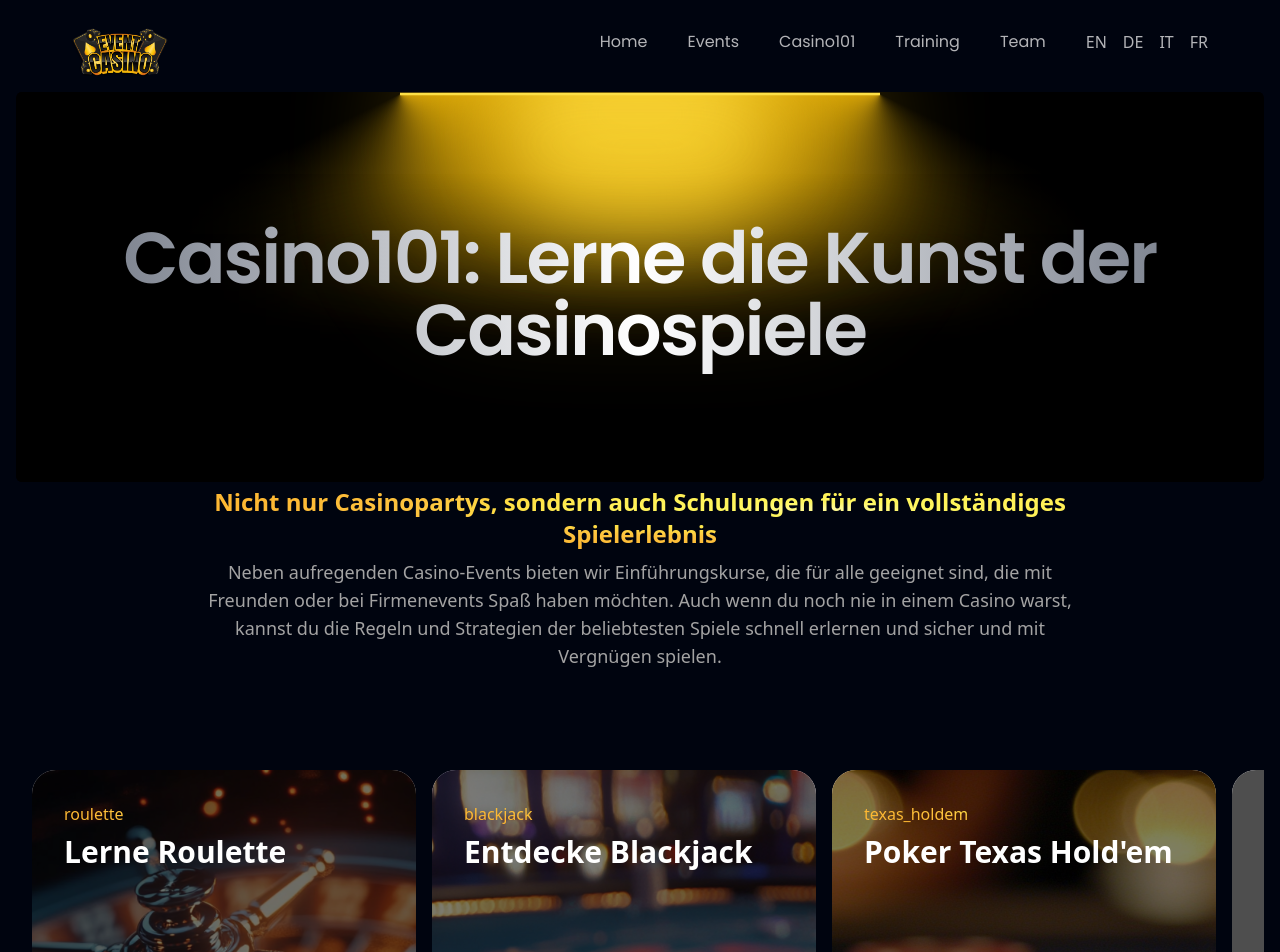
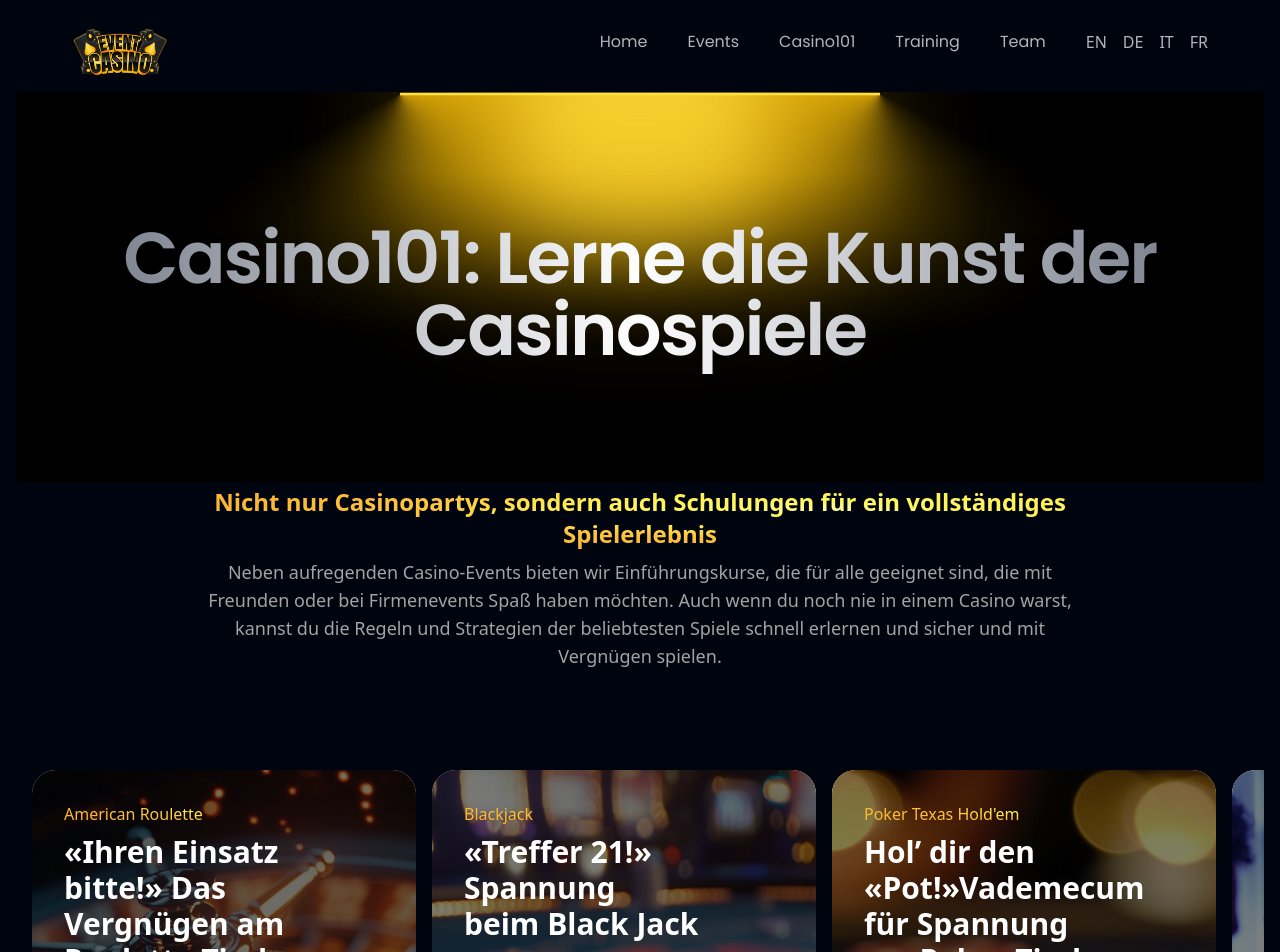
Before and after one commit to dawidglap/webomo, a React (Vite) app: page /casino101 in a window 1280 px wide. Shown: the top 952 px of the page. Built offline with nearby package versions, Linux system fonts and the light colour scheme; grey boxes are pictures that could not be loaded.

Commit message:
added images to casino101

```diff
--- a/src/components/Casino101.jsx
+++ b/src/components/Casino101.jsx
@@ -3,8 +3,8 @@ import { Carousel, Card } from "./ui/apple-card-carousel";
 import wheel from "../assets/wheel.png";
 import texas from "../assets/texas.png";
 import bj from "../assets/bj.png";
-import wedding from "../assets/wedding.png";
-import bday from "../assets/bday.png";
+import gruppe from "../assets/gruppe.png";
+import alone from "../assets/alone.png";
 import partyprivate from "../assets/private.png";
 import { motion } from "framer-motion";
 import { LampContainer } from "./ui/lamp";
@@ -25,36 +25,36 @@ export default function Casino101() {
 
   const data = [
     {
-      category: "roulette",
+      category: "American Roulette",
       title: t("casino101.events.roulette.title"),
       src: wheel,
       content: <ContentComponent category="roulette" />,
     },
     {
-      category: "blackjack",
+      category: "Blackjack",
       title: t("casino101.events.blackjack.title"),
       src: bj,
       content: <ContentComponent category="blackjack" />,
     },
     {
-      category: "texas_holdem",
+      category: "Poker Texas Hold'em",
       title: t("casino101.events.texas_holdem.title", "Poker Texas Hold'em"),
       src: texas,
       content: <ContentComponent category="texas_holdem" />,
     },
     {
-      category: "ultimate_texas",
+      category: "Gruppenevents",
       title: t(
         "casino101.events.ultimate_texas.title",
         "Ultimate Texas Hold'em"
       ),
-      src: wedding,
+      src: gruppe,
       content: <ContentComponent category="ultimate_texas" />,
     },
     {
-      category: "three_card_poker",
+      category: "Individuelle Schulungen",
       title: t("casino101.events.three_card_poker.title", "3 Card Poker"),
-      src: bday,
+      src: alone,
       content: <ContentComponent category="three_card_poker" />,
     },
     // {
--- a/src/locales/de.json
+++ b/src/locales/de.json
@@ -264,23 +264,23 @@
     "description": "Neben aufregenden Casino-Events bieten wir Einführungskurse, die für alle geeignet sind, die mit Freunden oder bei Firmenevents Spaß haben möchten. Auch wenn du noch nie in einem Casino warst, kannst du die Regeln und Strategien der beliebtesten Spiele schnell erlernen und sicher und mit Vergnügen spielen.",
     "events": {
       "roulette": {
-        "title": "Lerne Roulette",
+        "title": "«Ihren Einsatz bitte!» Das Vergnügen am Roulette-Tisch",
         "description": "Entdecke die faszinierende Welt von Roulette, einem der ältesten und aufregendsten Casinospiele. Lerne, wie man Einsätze platziert, das Rad dreht und die besten Chancen nutzt, um den Nervenkitzel des Spiels voll zu erleben."
       },
       "blackjack": {
-        "title": "Entdecke Blackjack",
+        "title": "«Treffer 21!» Spannung beim Black Jack",
         "description": "Blackjack ist eines der beliebtesten Casinospiele weltweit. In dieser Schulung lernst du die Grundlagen des Spiels, Strategien, um die Bank zu schlagen, und wie man als Dealer oder Spieler erfolgreich am Tisch agiert."
       },
       "texas_holdem": {
-        "title": "Poker Texas Hold'em",
+        "title": "Hol’ dir den «Pot!»Vademecum für Spannung am Poker-Tisch",
         "description": "Texas Hold'em ist die bekannteste Poker-Variante. Unsere Schulung führt dich durch die Regeln, Wettstrategien und die Psychologie hinter dem Spiel, damit du bestens vorbereitet bist, wenn du am Tisch sitzt."
       },
       "ultimate_texas": {
-        "title": "Ultimate Texas Hold'em",
+        "title": "Teambuilding oder einfach Spaß mit Freunden",
         "description": "Ultimate Texas Hold'em ist eine spannende Variante von Poker. In diesem Kurs lernst du, wie man kluge Einsätze tätigt, die Karten liest und die besten Hände erkennt, um gegen die Bank zu spielen."
       },
       "three_card_poker": {
-        "title": "3 Card Poker",
+        "title": "Für diejenigen, die lieber in Ruhe lernen",
         "description": "Eine der einfacheren Poker-Varianten, die dennoch viel Spannung bietet. 3 Card Poker ist besonders in britischen Casinos und auf Kreuzfahrtschiffen beliebt. Lerne die grundlegenden Strategien und die Handkombinationen."
       },
       "group_events": {
```
Also changed, not shown: src/assets/alone.png (added), src/assets/gruppe.png (added).
